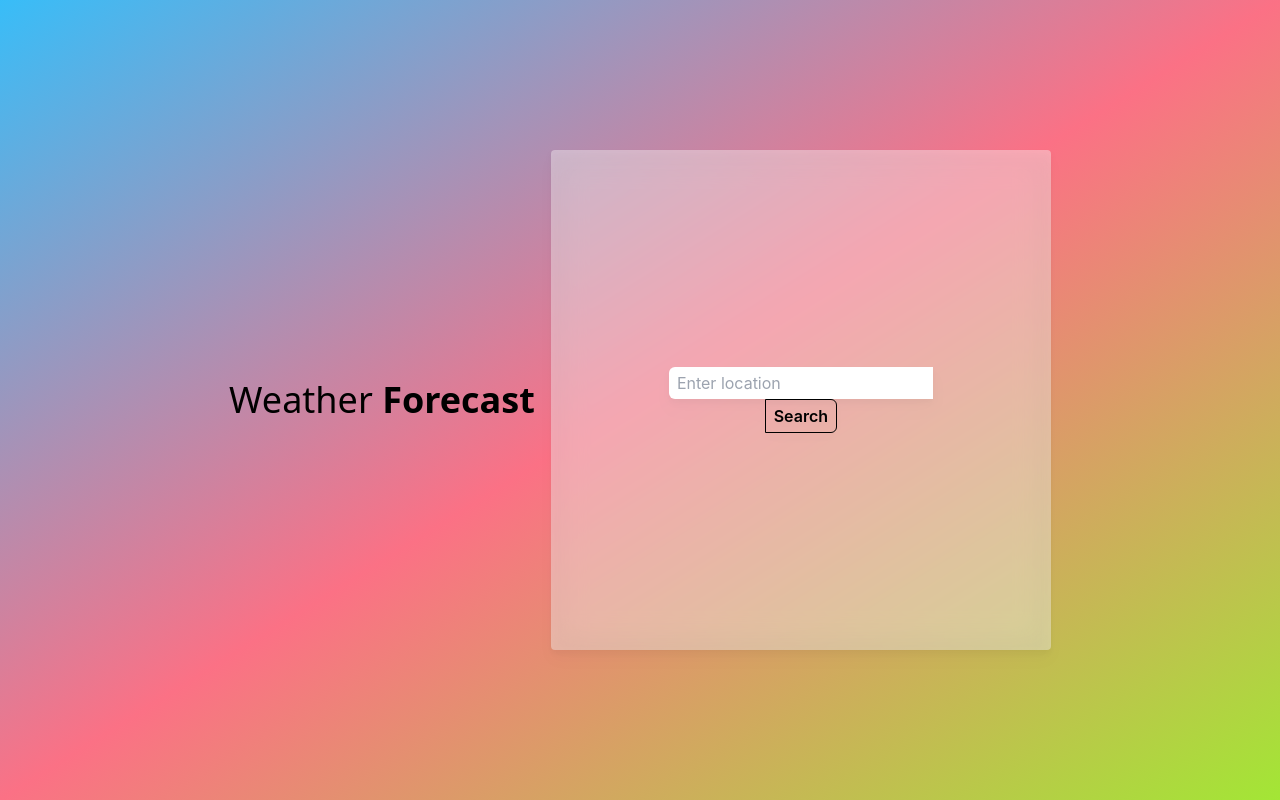
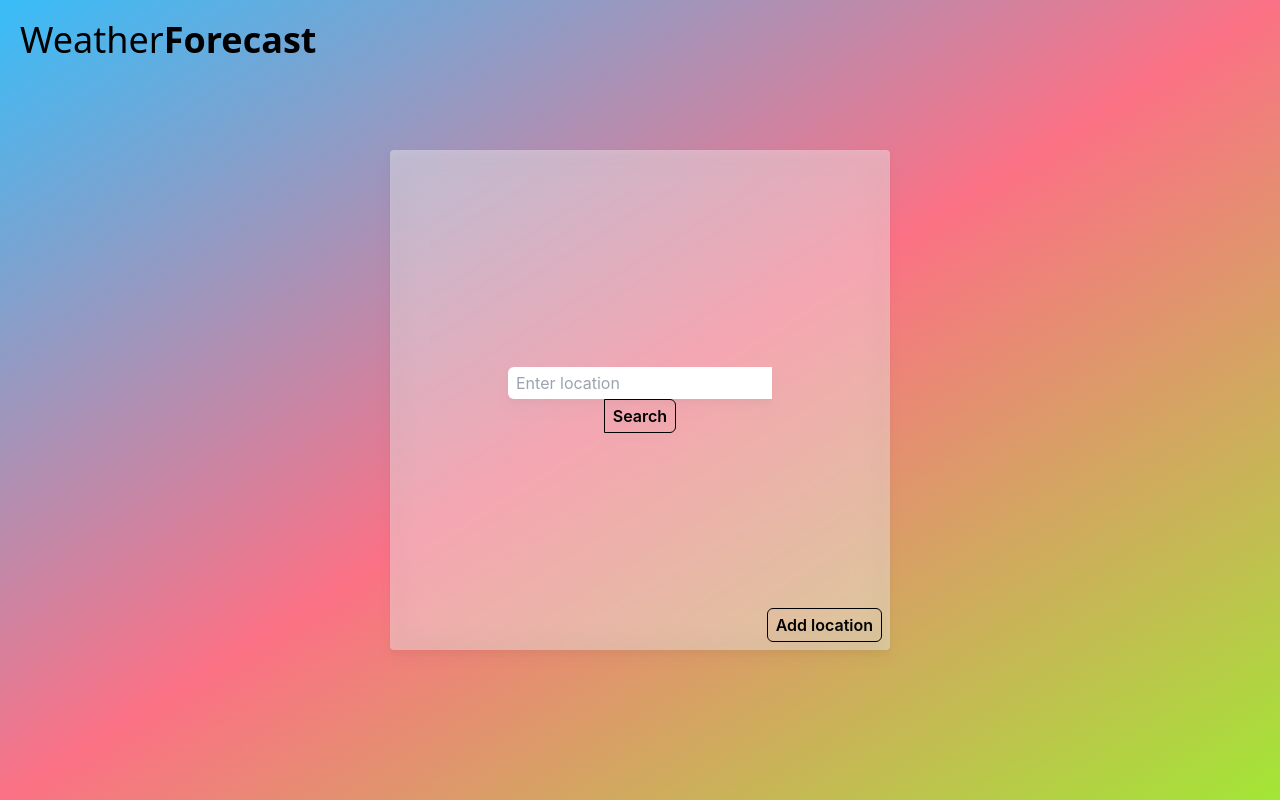
Before and after one commit to PrajwolM/Weather-App, a React (Create React App) app: page / in a window 1280 px wide. Built offline with nearby package versions, Linux system fonts and the light colour scheme.

Commit message:
Error handling: location situation \ error display

```diff
--- a/src/App.tsx
+++ b/src/App.tsx
@@ -2,7 +2,6 @@ import React, { useState } from "react";
 
 import "./App.css";
 import { ITempResp, ErrorHandle } from "./utils/type";
-
 
 const api = {
   key: "ba6d7b60dd9d3f68e6880210d2ab6eb8",
@@ -11,38 +10,41 @@ const api = {
 
 function App() {
   const [search, setSearch] = useState<string>("");
-  const [situations, setSituation] = useState<ITempResp>();
-  const [err,setErr]=useState<ErrorHandle>()
+  const [situations, setSituation] = useState<ITempResp |null>();
+  const [err, setErr] = useState<ErrorHandle| null>();
+
 
   const handleSearch = () => {
     fetch(`${api.base}weather?q=${search}&units=metric&APPID=${api.key}`)
       .then(async (res) => await res.json())
       .then((result) => {
-        if (result?.cod !==200){
+
+        if (result?.cod !== 200) {
           setErr(result);
-     }
-        else{
-          setSituation(()=>result);
+          setSituation(null);
+        } else {
+          setSituation(() => result);
+          setErr(null);
         }
       });
   };
+  const locations: string[]=[];
   const handleForm = (e: React.FormEvent<HTMLFormElement>) => {
     e.preventDefault();
     handleSearch();
-
   };
-
-
-
+ const addLocation=()=>{
+      locations.push(search);
+      console.log(locations)
+ }
   return (
     <div className="flex justify-center items-center bg-gradient-to-br from-sky-400 via-rose-400 to-lime-400 h-[100vh] w-full">
-
       <div>
-        <h1 className="text-4xl font-sans mr-4 ">
-          Weather <span className="font-black"> Forecast</span>
+        <h1 className="text-4xl font-sans mr-4 absolute top-5 left-5">
+          Weather<span className="font-black">Forecast</span>
         </h1>
       </div>
-      <div className="w-3/6 md: max-w-[500px] p-4 flex flex-col text-center items-center justify-center  lg:p-24 h-64 lg:h-[500px] bg-white bg-opacity-40 backdrop-blur-lg rounded drop-shadow-lg text-zinc-700">
+      <div className="w-3/6 relative top-0 left-0 md:max-w-[500px] p-4 flex flex-col text-center items-center justify-center  lg:p-24 h-64 lg:h-[500px] bg-white bg-opacity-40 backdrop-blur-lg rounded drop-shadow-lg text-zinc-700">
         <form onSubmit={handleForm}>
           <input
             className=" rounded-l-md py-1 px-2 rounded-1-md border-1 border-white"
@@ -58,9 +60,10 @@ function App() {
           </button>
         </form>
 
-        {situations && <div className=" text-xl">
+        {situations && (
+          <div className=" text-xl">
             <p className=" py-1 px-2  text-2xl">{situations?.name}</p>
-          <p className="items-center justify-end">
+            <p className="relative left-10">
               <img
                 className="items-center justify-center"
                 src={`https://openweathermap.org/img/wn/${situations?.weather[0]?.icon}@2x.png`}
@@ -68,12 +71,13 @@ function App() {
               />
             </p>
             Temperature: <span> {situations?.main?.temp}</span>°C
-
             <br />
             Weather: <span> {situations?.weather[0]?.main}</span>
             <p> {situations?.weather[0]?.description}</p>
-        </div>}
+          </div>
+        )}
         {err && <div>Error</div>}
+      <button className="py-1 px-2 absolute bottom-2 right-2  rounded-md bg-transparent hover:bg-green-700 text-black font-semibold hover:text-white border border-black hover:border-transparent " onClick={addLocation}>Add location</button>
       </div>
     </div>
   );
--- /dev/null
+++ b/src/components/Homepage.tsx
@@ -0,0 +1,9 @@
+import React from 'react'
+
+type Props = {}
+
+export default function Homepage({}: Props) {
+  return (
+    <div>Homepage</div>
+  )
+}
--- a/src/utils/type.ts
+++ b/src/utils/type.ts
@@ -9,5 +9,6 @@ export interface ITempResp {
 export interface ErrorHandle{
     cod: number;
     message: string;
+    isError: boolean;
 
 }
```
Lines whose indentation alone changed are shown as unchanged.
